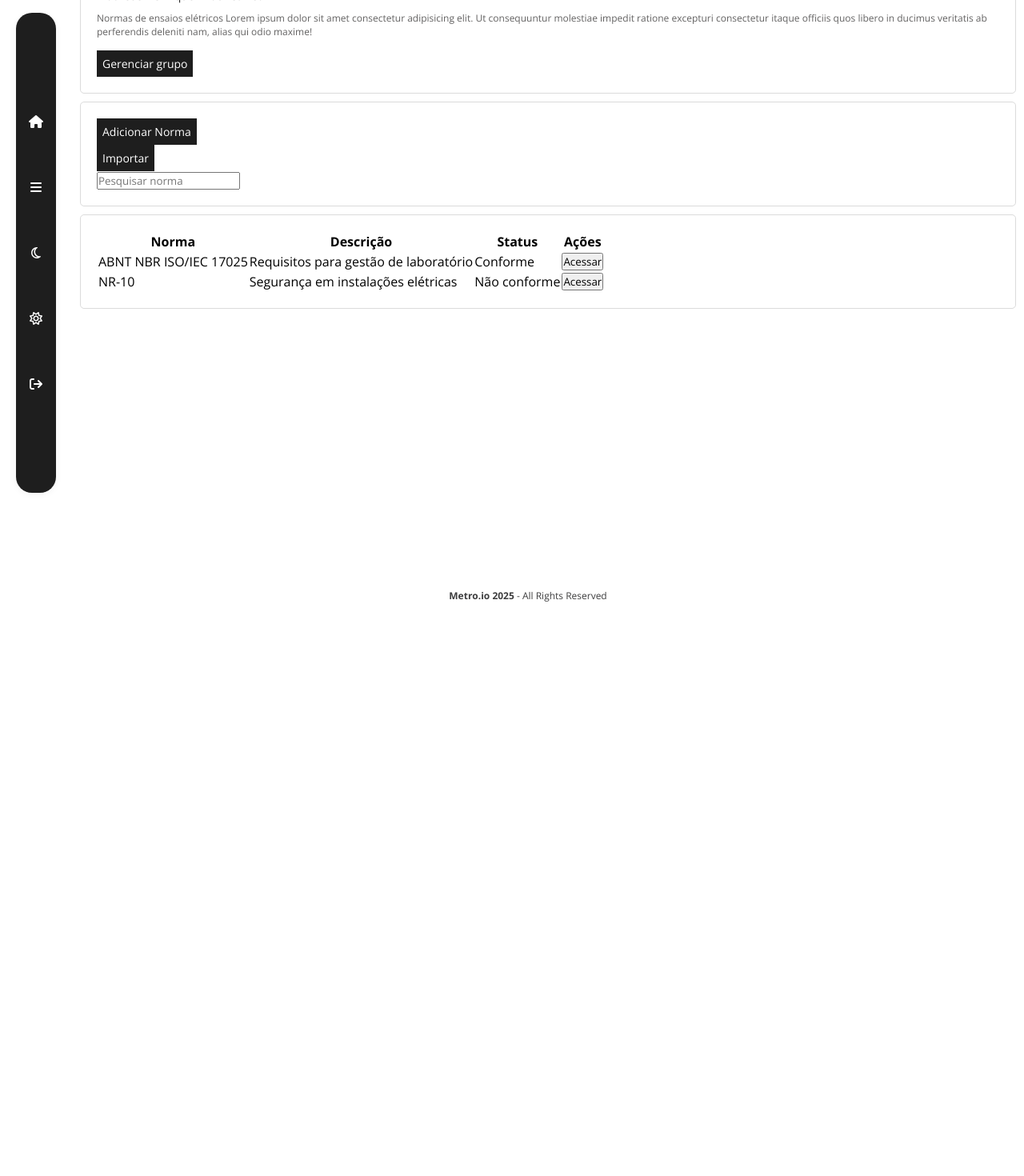
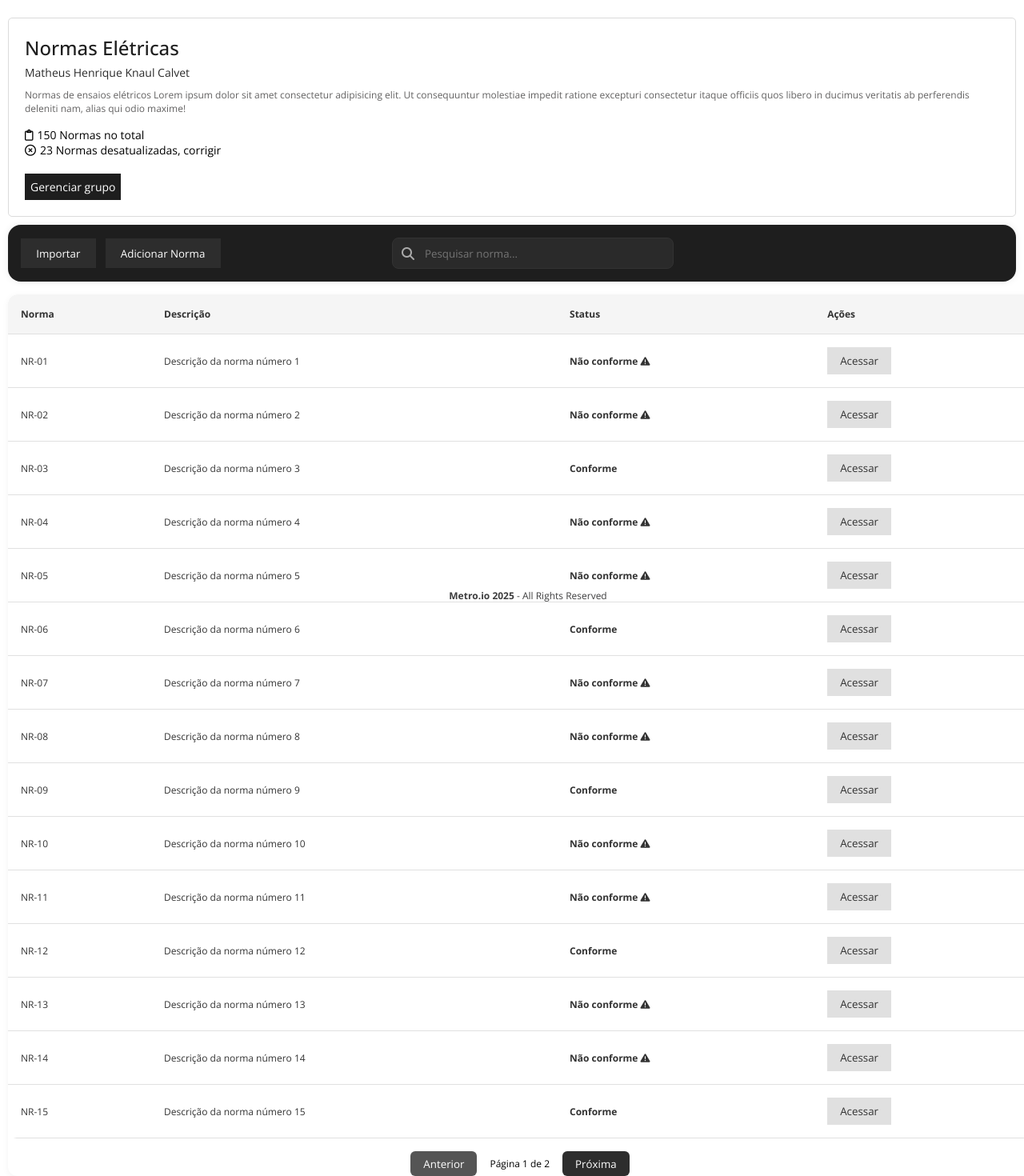
Before and after one commit to matheusknaul/normas-management, an Angular app in the folder frontend/frontend/: page /normas in a window 1280 px wide. Shown: the part 176-1646 px from the top of the page at 80% size. Before the commit the page ends 949 px from the top, so only its background shows below. Built offline with nearby package versions, Linux system fonts and the light colour scheme.

Commit message:
reconfigure site

```diff
--- a/frontend/frontend/src/app/components/grupo/list-normas/list-normas.component.css
+++ b/frontend/frontend/src/app/components/grupo/list-normas/list-normas.component.css
@@ -1,11 +1,13 @@
 .main-container {
     display: flex;
-    flex-direction: row;
+    flex-direction: column;
     height: 100vh;
     align-items: center;
 }
 
-.sidebar{
+/* Sidebar (vertical) */
+
+/* .sidebar{
     height: 75vh;
     margin: 20px;
     background-color: #1e1e1e;
@@ -34,12 +36,43 @@
 
 .icon:hover{
     background-color: #444444;
-}
+} */
 
 
-.menu-button i{
-    font-size: 16px;
-}
+/* Menubar (horizontal) */
+
+.menu-bar {
+    width: 150vh;
+    background-color: #1e1e1e;
+    padding: 10px 20px;
+    color: white;
+    border-radius: 20px;
+    box-shadow: 0 2px 8px rgba(0, 0, 0, 0.05);
+    display: flex;
+    justify-content: center;
+    align-items: center;
+    margin: 20px auto;
+  }
+
+  .menu-button {
+    display: flex;
+    gap: 30px;
+    align-items: center;
+  }
+
+  .icon {
+    border-radius: 10px;
+    padding: 10px;
+    transition: background 0.3s;
+    cursor: pointer;
+    display: flex;
+    align-items: center;
+    justify-content: center;
+  }
+
+  .icon:hover {
+    background-color: #444444;
+  }
 
 /* General */
 
@@ -86,20 +119,176 @@
     font-size: 12px;
 }
 
-/* Man Normas Container */
+.estatisticas{
+    font-size: 14px;
+    margin-bottom: 20px;
+}
 
-.man-normas{
+.estatisticas i{
+    margin-right: 5px;
+}
+/* Gerenciamento Container */
+
+.gerenciamento-container {
     margin: 10px;
-    padding: 20px;
-    border: 1px solid #dbdbdb;
-    border-radius: 5px;
+    display: flex;
+    justify-content: center; /* Centraliza os itens */
+    align-items: center;
+    gap: 1rem;
+    flex-wrap: wrap;
+    padding: 1rem;
+    background-color: #1e1e1e;
+    border-radius: 16px;
+    box-shadow: 0 0 10px rgba(0, 0, 0, 0.08);
+    position: relative;
+}
+
+.actions {
+    position: absolute;
+    left: 1rem;
+    display: flex;
+    gap: 0.75rem;
+}
+
+.btnn {
+    background-color: #2d2d2d;
+    color: #fff;
+    border: none;
+    padding: 0.6rem 1.2rem;
+    cursor: pointer;
+    transition: background 0.3s ease;
+}
+
+.btnn:hover {
+    background-color: #3c3c3c;
+}
+
+.search-bar {
+    position: relative;
+    max-width: 300px;
+    width: 100%;
+}
+
+.search-bar i {
+    position: absolute;
+    left: 12px;
+    top: 50%;
+    transform: translateY(-50%);
+    color: #aaa;
+}
+
+.search-bar input {
+    width: 100%;
+    padding: 0.6rem 0.6rem 0.6rem 2.5rem;
+    border-radius: 8px;
+    border: 1px solid #333;
+    background-color: #2a2a2a;
+    color: #fff;
+    transition: border-color 0.3s ease;
+}
+
+.search-bar input:focus {
+    outline: none;
+    border-color: #555;
 }
 
 /* Table Normas Container */
 
-.table-container{
+.table-container {
     margin: 10px;
-    padding: 20px;
-    border: 1px solid #dbdbdb;
-    border-radius: 5px;
+    font-size: 12px;
+    width: 100%;
+    overflow-x: auto;
+    margin-top: 1rem;
+    border-radius: 12px;
+    box-shadow: 0 2px 8px rgba(0, 0, 0, 0.05);
+    background-color: #fff;
 }
+
+.modern-table {
+    width: 100%;
+    border-collapse: collapse;
+    color: #333;
+    font-family: 'Segoe UI', sans-serif;
+    border-radius: 12px;
+    overflow: hidden;
+}
+
+.modern-table thead {
+    background-color: #f5f5f5;
+}
+
+.modern-table th,
+.modern-table td {
+    padding: 1rem;
+    text-align: left;
+    border-bottom: 1px solid #e0e0e0;
+}
+
+.modern-table tbody tr:hover {
+    background-color: #f0f0f0;
+    cursor: pointer;
+}
+
+.status {
+    font-weight: bold;
+    padding: 0.4rem 0.7rem;
+    border-radius: 6px;
+    text-align: center;
+    width: fit-content;
+}
+
+.pagination-controls {
+    margin-top: 1rem;
+    display: flex;
+    justify-content: center;
+    align-items: center;
+    gap: 1rem;
+  }
+
+  .pagination-controls button {
+    padding: 0.4rem 1rem;
+    background-color: #2d2d2d;
+    color: white;
+    border: none;
+    border-radius: 6px;
+    cursor: pointer;
+    transition: background 0.3s;
+  }
+
+  .pagination-controls button:disabled {
+    background-color: #555;
+    cursor: not-allowed;
+  }
+
+  .pagination-controls button:hover:not(:disabled) {
+    background-color: #3c3c3c;
+  }
+
+/* .status.conforme {
+    background-color: #d0f5e1;
+    color: #2e7d32;
+}
+
+.status.nao-conforme {
+    background-color: #fcdede;
+    color: #c62828;
+} */
+
+.btn-action {
+    background-color: #e0e0e0;
+    color: #333;
+    border: none;
+    padding: 0.5rem 1rem;
+    cursor: pointer;
+    transition: background 0.3s ease;
+}
+
+.btn-action:hover {
+    background-color: #d5d5d5;
+}
+
+/* Linha selecionada */
+.modern-table tbody tr.selected {
+    background-color: #dcecfb !important;
+}
--- a/frontend/frontend/src/app/components/grupo/list-normas/list-normas.component.html
+++ b/frontend/frontend/src/app/components/grupo/list-normas/list-normas.component.html
@@ -1,5 +1,15 @@
 <div class="main-container">
-    <nav class="sidebar">
+    <!-- <nav class="sidebar">
+        <div class="menu-button">
+            <div class="icon"><i class="fa-solid fa-house"></i></div>
+            <div class="icon"><i class="fa-solid fa-bars"></i></div>
+            <div class="icon"><i class="fa-regular fa-moon"></i></div>
+            <div class="icon"><i class="fa-regular fa-sun"></i></div>
+            <div class="icon"><i class="fa-solid fa-arrow-right-from-bracket"></i></div>
+        </div>
+    </nav> -->
+
+    <nav class="menu-bar">
         <div class="menu-button">
           <div class="icon"><i class="fa-solid fa-house"></i></div>
           <div class="icon"><i class="fa-solid fa-bars"></i></div>
@@ -20,20 +30,23 @@
             <div class="description">
                 <p>Normas de ensaios elétricos Lorem ipsum dolor sit amet consectetur adipisicing elit. Ut consequuntur molestiae impedit ratione excepturi consectetur itaque officiis quos libero in ducimus veritatis ab perferendis deleniti nam, alias qui odio maxime!</p>
             </div>
+            <div class="estatisticas">
+                <p><i class="fa-regular fa-clipboard"></i>150 Normas no total</p>
+                <p><i class="fa-regular fa-circle-xmark"></i>23 Normas desatualizadas, corrigir</p>
+            </div>
             <div class="man-group">
                 <button class="btn-cult">Gerenciar grupo</button>
             </div>
         </div>
-        <div class="man-normas">
-            <div class="add-norma">
-                <button class="btn-cult">Adicionar Norma</button>
+        <div class="gerenciamento-container">
+            <div class="actions">
+              <button class="btnn importar">Importar</button>
+              <button class="btnn adicionar">Adicionar Norma</button>
             </div>
-            <div class="import">
-                <button class="btn-cult">Importar</button>
-            </div>
-            <div class="search-container">
-                <label for="search"></label>
-                <input type="text" placeholder="Pesquisar norma">
+
+            <div class="search-bar">
+              <i class="fa fa-search"></i>
+              <input type="text" placeholder="Pesquisar norma...">
             </div>
           </div>
 
@@ -48,20 +61,24 @@
                 </tr>
               </thead>
               <tbody>
-                    <tr>
-                        <td>ABNT NBR ISO/IEC 17025</td>
-                        <td>Requisitos para gestão de laboratório</td>
-                        <td class="status conforme">Conforme</td>
-                        <td><button class="btn-action">Acessar</button></td>
-                    </tr>
-                    <tr>
-                        <td>NR-10</td>
-                        <td>Segurança em instalações elétricas</td>
-                        <td class="status nao-conforme">Não conforme</td>
+                <tr *ngFor="let norma of paginatedNormas">
+                  <td>{{ norma.nome }}</td>
+                  <td>{{ norma.descricao }}</td>
+                  <td [ngClass]="{'status': true, 'conforme': norma.status === 'Conforme', 'nao-conforme': norma.status === 'Não conforme'}">
+                    {{ norma.status }}
+                    <i *ngIf="norma.status === 'Não conforme'" class="fa-solid fa-triangle-exclamation"></i>
+                  </td>
                   <td><button class="btn-action">Acessar</button></td>
                 </tr>
               </tbody>
             </table>
+
+            <div class="pagination-controls">
+              <button (click)="voltarPagina()" [disabled]="paginaAtual === 1">Anterior</button>
+              <span>Página {{ paginaAtual }} de {{ totalPaginas }}</span>
+              <button (click)="proximaPagina()" [disabled]="paginaAtual === totalPaginas">Próxima</button>
             </div>
           </div>
+
     </div>
+</div>
--- a/frontend/frontend/src/app/components/grupo/list-normas/list-normas.component.ts
+++ b/frontend/frontend/src/app/components/grupo/list-normas/list-normas.component.ts
@@ -1,12 +1,51 @@
 import { Component } from '@angular/core';
 import { NormaComponent } from '../norma/norma.component';
+import { CommonModule } from '@angular/common';
+import { OnInit } from '@angular/core';
 
 @Component({
   selector: 'app-list-normas',
-  imports: [NormaComponent],
+  imports: [CommonModule],
   templateUrl: './list-normas.component.html',
   styleUrl: './list-normas.component.css'
 })
-export class ListNormasComponent {
+export class ListNormasComponent implements OnInit {
 
+  normas: any[] = [];
+  paginaAtual = 1;
+  itensPorPagina = 15;
+
+  constructor() {}
+
+  ngOnInit() {
+    // Gerar 30 registros fake
+    for (let i = 1; i <= 30; i++) {
+      this.normas.push({
+        nome: `NR-${i.toString().padStart(2, '0')}`,
+        descricao: `Descrição da norma número ${i}`,
+        status: i % 3 === 0 ? 'Conforme' : 'Não conforme'
+      });
+    }
+  }
+
+  get totalPaginas(): number {
+    return Math.ceil(this.normas.length / this.itensPorPagina);
+  }
+
+  get paginatedNormas(): any[] {
+    const start = (this.paginaAtual - 1) * this.itensPorPagina;
+    return this.normas.slice(start, start + this.itensPorPagina);
+  }
+
+  proximaPagina() {
+    if (this.paginaAtual < this.totalPaginas) {
+      this.paginaAtual++;
+    }
+  }
+
+  voltarPagina() {
+    if (this.paginaAtual > 1) {
+      this.paginaAtual--;
+    }
+  }
 }
```
Lines whose indentation alone changed are shown as unchanged.
